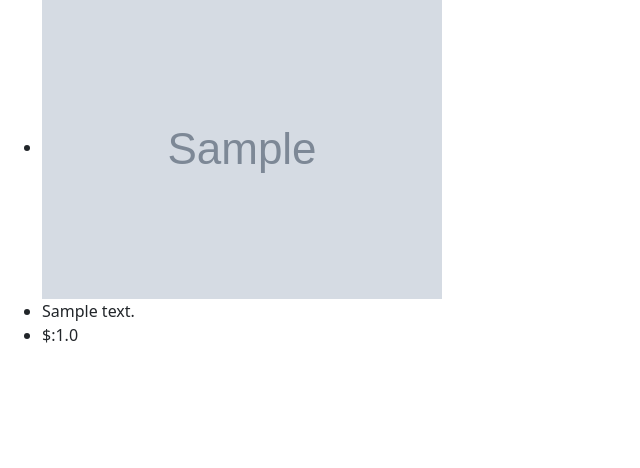
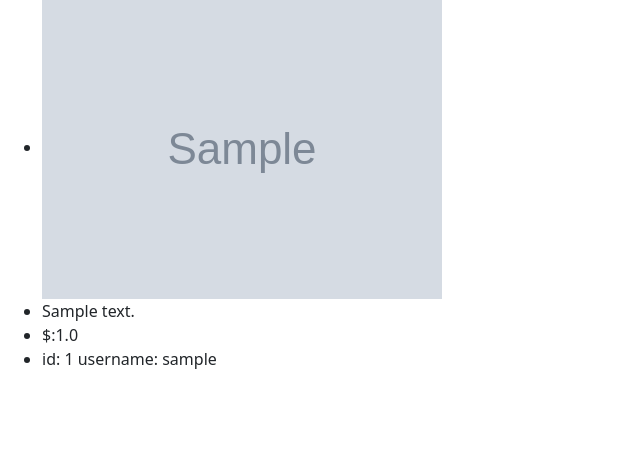
Before and after one commit to Oliveira-Renato/commerce, a Django app: page / in a window 1280 px wide. Shown: the part 257-725 px from the top of the page, without its empty margins (0-640 px from the left). Run offline with Django 3.2, Linux system fonts and the light colour scheme; tables that the repository leaves empty hold one stand-in row (values such as "Sample post"); grey boxes marked "Sample" are stand-in pictures; some libraries are stand-ins or nearby versions.

Commit message:
it worked

```diff
--- a/auctions/models.py
+++ b/auctions/models.py
@@ -10,6 +10,7 @@ class User(AbstractUser):
         return f"id: {self.id} username: {self.username}"
 class AuctionsListing(models.Model):
     id = models.AutoField(primary_key=True)
+    user = models.ForeignKey(User, on_delete=models.CASCADE,default=None,related_name='auctions')
     title = models.CharField(max_length=64, blank=False, null=False)
     description = models.CharField(max_length=2000, blank=False,
     null=False)
--- a/auctions/templates/auctions/index.html
+++ b/auctions/templates/auctions/index.html
@@ -9,6 +9,7 @@
                 <li><img src={{t.image_url}}></li>
                 <li>{{ t.description}}</li>
                 <li>$:{{ t.inicial_bid}}</li>
+                <li>{{t.user}}</li>
             {% endif %}
         {% endfor %}
     </ul>
--- a/auctions/views.py
+++ b/auctions/views.py
@@ -70,7 +70,7 @@ def create_listing(request):
         price = request.POST["price"]
         image = request.POST["image"]
         user = request.user
-        listing = AuctionsListing(title=title, description=description, inicial_bid=price, image_url=image, user=user)
+        listing = AuctionsListing(title=title, description=description, inicial_bid=price, image_url=image, user=user, active=1)
         listing.save()
         return HttpResponseRedirect(reverse("index"))
     else:
```
Also changed, not shown: auctions/migrations/0003_auctionslisting_user_id.py (added), auctions/migrations/0004_remove_auctionslisting_user_id_auctionslisting_user.py (added).
